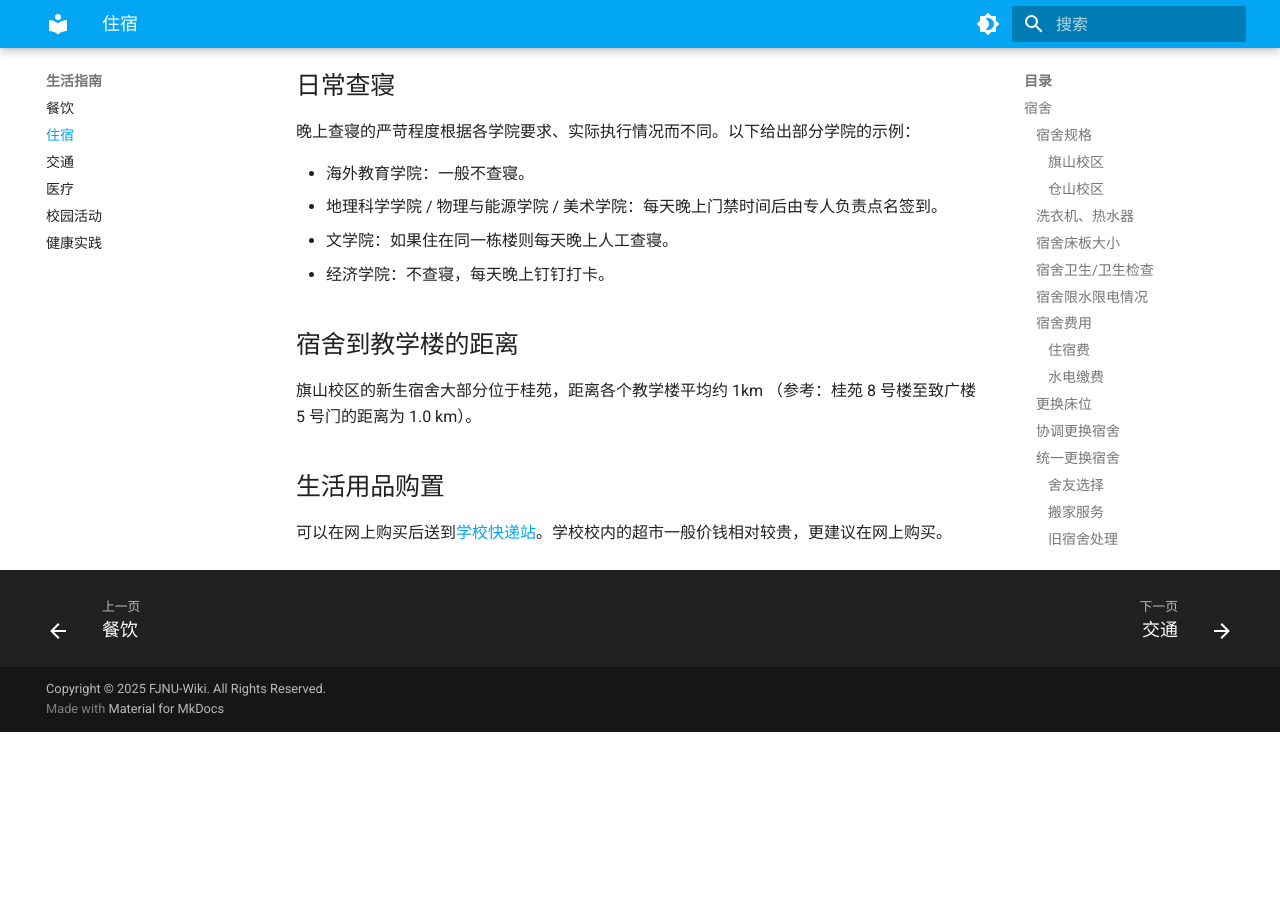
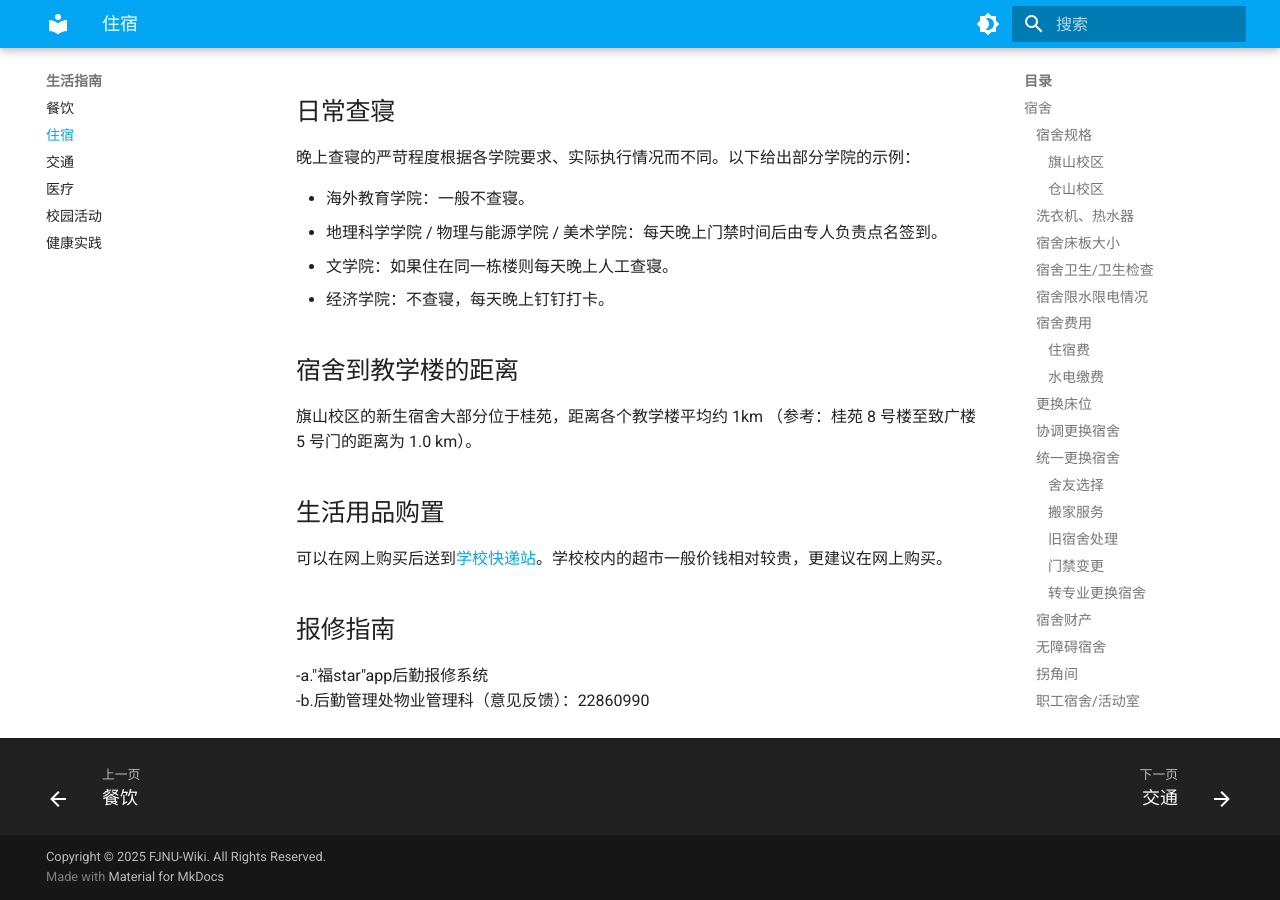
Before and after one commit to kanerty/FJNU-Wiki, an MkDocs documentation site: the page built from docs/live/living.md, in a window 1280 px wide and 900 px high, scrolled down 4840 px. Built offline with MkDocs 1.6.1 and Material for MkDocs 9.7.7, drawn with Linux system fonts in a browser that asks for light colours; before the commit the page ends 5572 px from its top, so only the background shows below that.

Commit message:
feat(living):better proof

```diff
--- a/docs/live/living.md
+++ b/docs/live/living.md
@@ -22,6 +22,7 @@
 #### 仓山校区
 
 宿舍一般一住即四年，不同学院宿舍具体人数规格不同（如文学院既有六人上床下桌桌桌，也有六人上床下桌；外院有四人间）。六人间的宿舍包含上床下桌\* 2 和上床下床\* 2，两张桌子分别分开成三份，空间相对狭窄，需要安装台式电脑的相对不方便。每个人的部分宽度约 60cm，最底下的柜子区域高度为 30cm。
+南安楼：外院研究生居住，二人间。
 
 ### 洗衣机、热水器 {#dorm-facilities}
 
@@ -159,3 +160,8 @@
 ## 生活用品购置 {#dorm-supplies}
 
 可以在网上购买后送到[学校快递站](../service/facilities.md#campus-express)。学校校内的超市一般价钱相对较贵，更建议在网上购买。
+
+## 报修指南
+
+-a."福star"app后勤报修系统
+-b.后勤管理处物业管理科（意见反馈）：22860990
```
